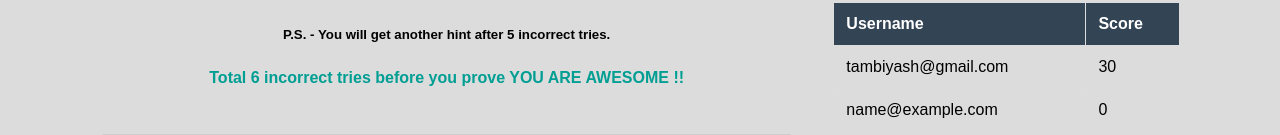
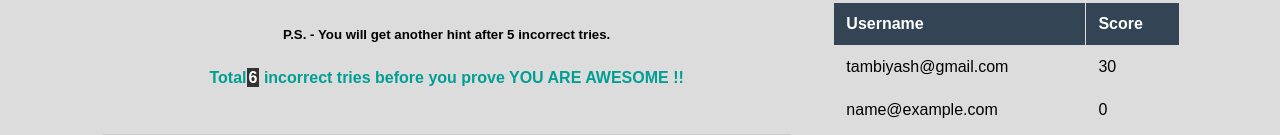
Before and after one commit to tambiyash/react-hangman, a React (Create React App) app: page / in a window 1280 px wide. Both pictures are taken after typing "name@example.com" into the empty fields and a click on the button "Enter the ARENA !!". Shown: the part 228-363 px from the top of the page. Built offline with nearby package versions, Linux system fonts and the light colour scheme.

Commit message:
Final styling changes.

```diff
--- a/src/components/game.js
+++ b/src/components/game.js
@@ -21,7 +21,15 @@ export default class Game extends Component {
             return <h4 className="text-danger"><strong>GAME OVER... PLEASE TRY AGAIN !!</strong></h4>
         }
         else {
-            return <h4 style={{ color: "#019e93", display: this.props.over && this.props.won ? 'none' : 'block' }}><strong>Total   <span style={{ fontSize: '1em' }} className="btn btn-sm btn-info"><strong>{this.props.turnsleft}</strong></span>   incorrect tries before you prove YOU ARE AWESOME !!</strong></h4>
+            return (
+                <h4 style={{ color: "#019e93", display: this.props.over && this.props.won ? 'none' : 'block' }}>
+                    <strong>Total
+                        <span style={{ fontSize: '1em' }} className={this.props.turnsleft === 1 ? "btn-danger" : "btn-info"}>
+                            <strong>{this.props.turnsleft}</strong>
+                        </span>   incorrect tries before you prove YOU ARE AWESOME !!
+                    </strong>
+                </h4>
+            );
         }
     }
 
--- a/src/index.css
+++ b/src/index.css
@@ -266,6 +266,26 @@ footer {
   width: 100%;
 }
 
+.text-success {
+  color: #5cb85c;
+}
+
+.text-danger {
+  color: #d9534f;
+}
+
+.btn-info {
+  background-color: #333;
+  color: white;
+  padding: 1px 2px;
+}
+
+.btn-danger {
+  background-color: #d9534f;
+  color: white;
+  padding: 1px 2px;
+}
+
 /* Responsive Design */
 @media (max-width: 1024px) {
   .container {
```
